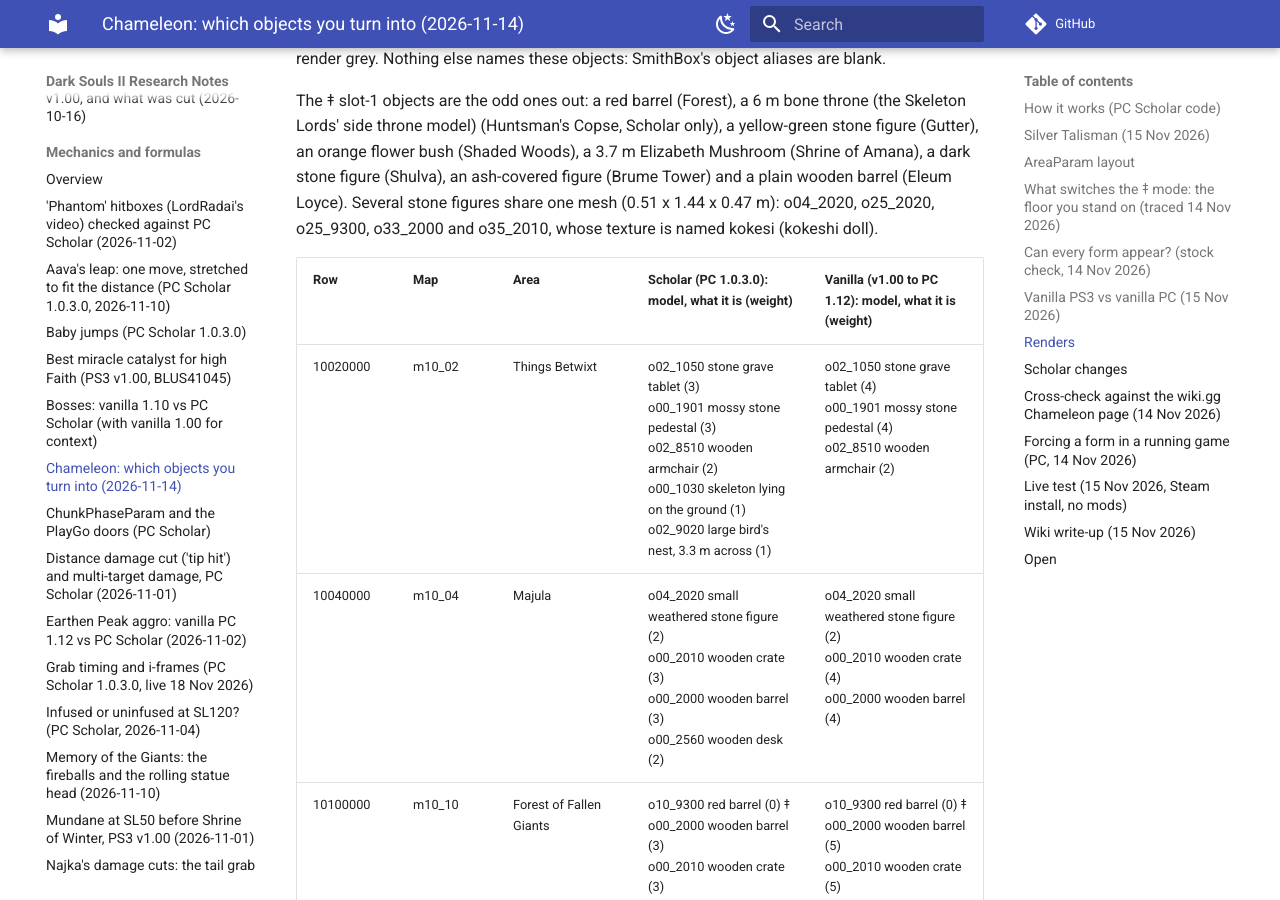
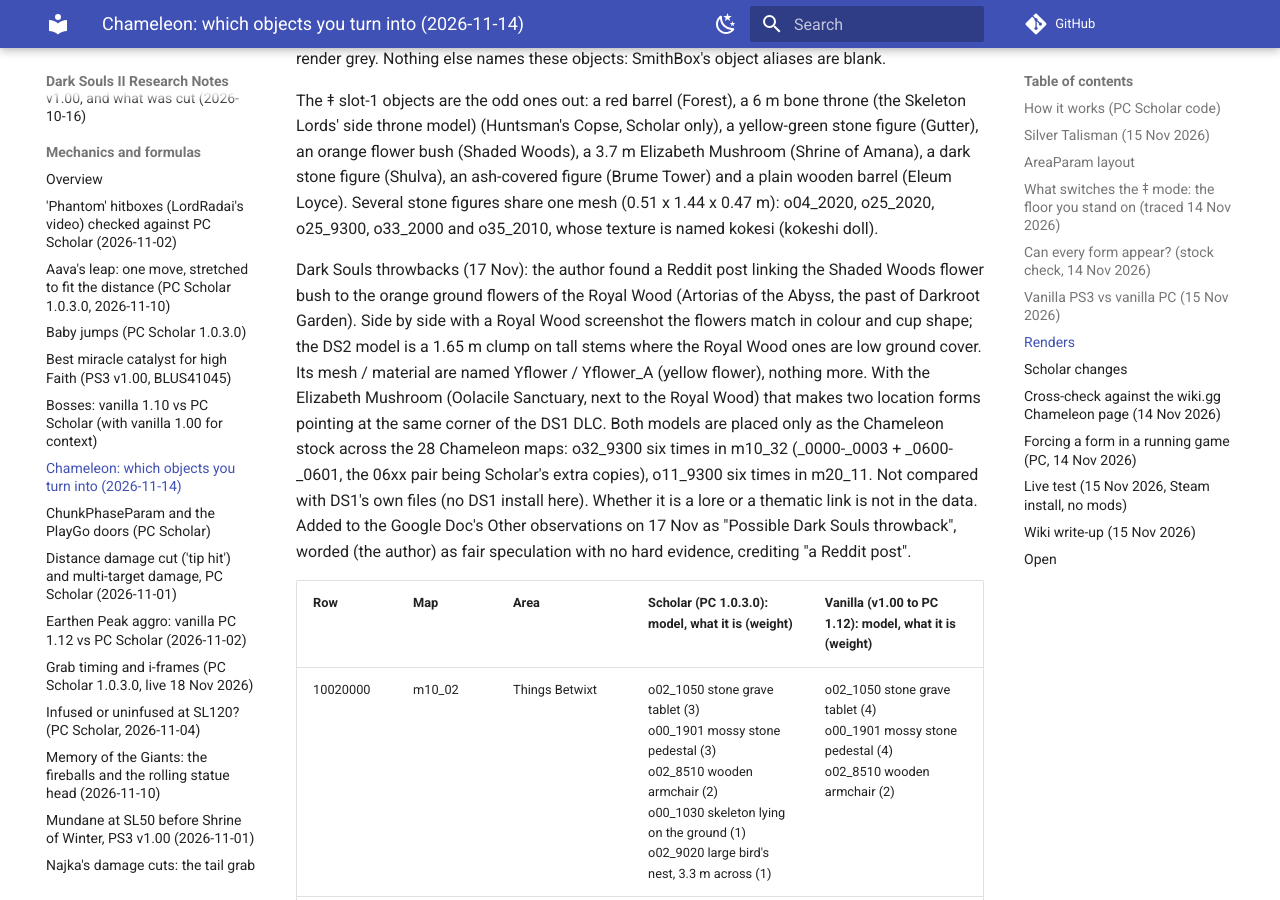
Before and after one commit to laveniatappendorf/ds2-research-notes, an MkDocs documentation site: the page built from docs/mechanics/chameleon-objects.md, in a window 1280 px wide and 900 px high, scrolled down 6912 px. Built offline with MkDocs 1.6.1 and Material for MkDocs 9.7.7, drawn with Linux system fonts in a browser that asks for light colours; comment, search, counter and statistics services are not loaded.

Commit message:
Chameleon objects: Dark Souls throwback; NT casting: aim restore plan
Chameleon objects: the Shaded Woods flower bush matches the Royal Wood
ground flowers from Artorias of the Abyss (credited to a Reddit post),
a second form pointing at that corner of the DS1 DLC after the
Elizabeth Mushroom; speculation, nothing in the data says why.
Network Test casting setups: a pointer to the plan for restoring
catalyst aiming on PC Scholar (one field on 23 rows, untested).

Co-Authored-By: Claude Opus 5.5 <noreply@anthropic.com>

```diff
--- a/docs/mechanics/chameleon-objects.md
+++ b/docs/mechanics/chameleon-objects.md
@@ -196,6 +196,17 @@ Scholar only), a yellow-green stone figure (Gutter), an orange flower bush (Shad
 Loyce). Several stone figures share one mesh (0.51 x 1.44 x 0.47 m): o04_2020, o25_2020, o25_9300, o33_2000 and
 o35_2010, whose texture is named kokesi (kokeshi doll).
 
+Dark Souls throwbacks (17 Nov): the author found a Reddit post linking the Shaded Woods flower bush to the orange ground
+flowers of the Royal Wood (Artorias of the Abyss, the past of Darkroot Garden). Side by side with a Royal Wood
+screenshot the flowers match in colour and cup shape; the DS2 model is a 1.65 m clump on tall stems where the Royal
+Wood ones are low ground cover. Its mesh / material are named Yflower / Yflower_A (yellow flower), nothing more. With
+the Elizabeth Mushroom (Oolacile Sanctuary, next to the Royal Wood) that makes two location forms pointing at the same
+corner of the DS1 DLC. Both models are placed only as the Chameleon stock across the 28 Chameleon maps: o32_9300 six
+times in m10_32 (_0000-_0003 + _0600-_0601, the 06xx pair being Scholar's extra copies), o11_9300 six times in m20_11.
+Not compared with DS1's own files (no DS1 install here). Whether it is a lore or a thematic link is not in the data.
+Added to the Google Doc's Other observations on 17 Nov as "Possible Dark Souls throwback", worded (the author) as fair
+speculation with no hard evidence, crediting "a Reddit post".
+
 | Row | Map | Area | Scholar (PC 1.0.3.0): model, what it is (weight) | Vanilla (v1.00 to PC 1.12): model, what it is (weight) |
 |---|---|---|---|---|
 | 10020000 | m10_02 | Things Betwixt | o02_1050 stone grave tablet (3)<br>o00_1901 mossy stone pedestal (3)<br>o02_8510 wooden armchair (2)<br>o00_1030 skeleton lying on the ground (1)<br>o02_9020 large bird's nest, 3.3 m across (1) | o02_1050 stone grave tablet (4)<br>o00_1901 mossy stone pedestal (4)<br>o02_8510 wooden armchair (2) |
```
Also changed, not shown: docs/network-test/nt-casting-setups.md (+4 -0 lines).
